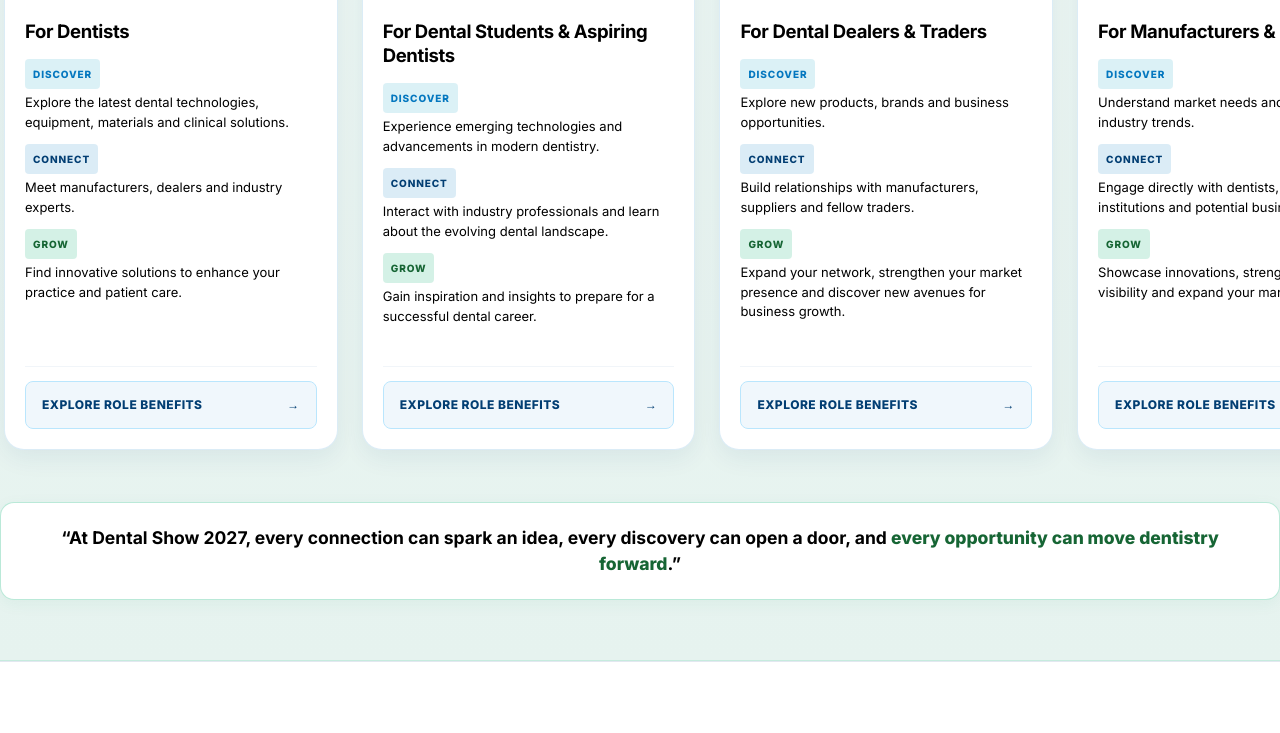
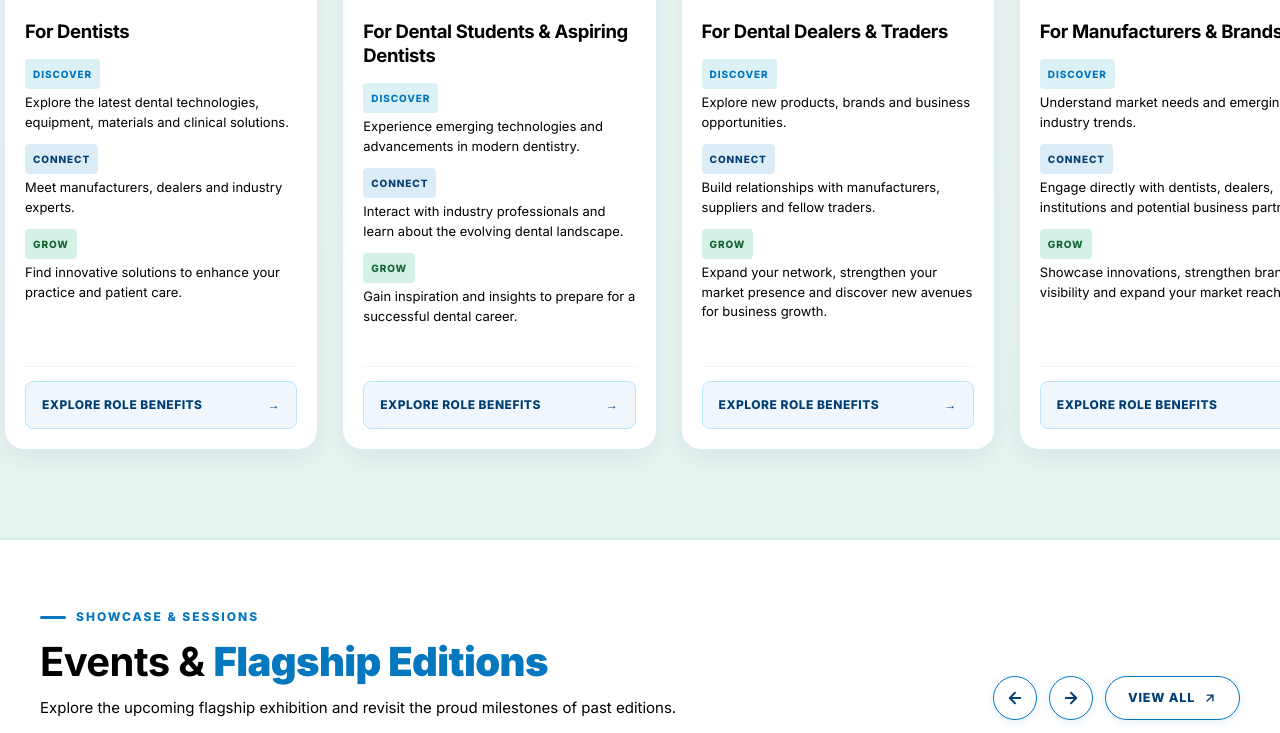
Before and after one commit to cosuniqtechnologies-5310/dentalshow, a Next.js app: page / in a window 1280 px wide. Shown: the part 2807-3540 px from the top of the page. Built offline with nearby package versions, Linux system fonts and the light colour scheme.

Commit message:
Hide conclusion quote card and update audience benefits slider to align left with title and bleed full screen on right

```diff
--- a/src/components/AudienceBenefitsSlider.js
+++ b/src/components/AudienceBenefitsSlider.js
@@ -291,14 +291,6 @@ export default function AudienceBenefitsSlider({ audienceGroups = defaultAudienc
           </article>
         ))}
       </div>
-
-      {/* 3. CONCLUDING HIGHLIGHT QUOTE */}
-      <div className="benefits-conclusion-card">
-        <p className="benefits-conclusion-quote">
-          “At Dental Show 2027, every connection can spark an idea, every discovery can open a door,
-          and <span className="highlight-text">every opportunity can move dentistry forward</span>.”
-        </p>
-      </div>
     </div>
   );
 }
```
Also changed, not shown: src/app/globals.css.
